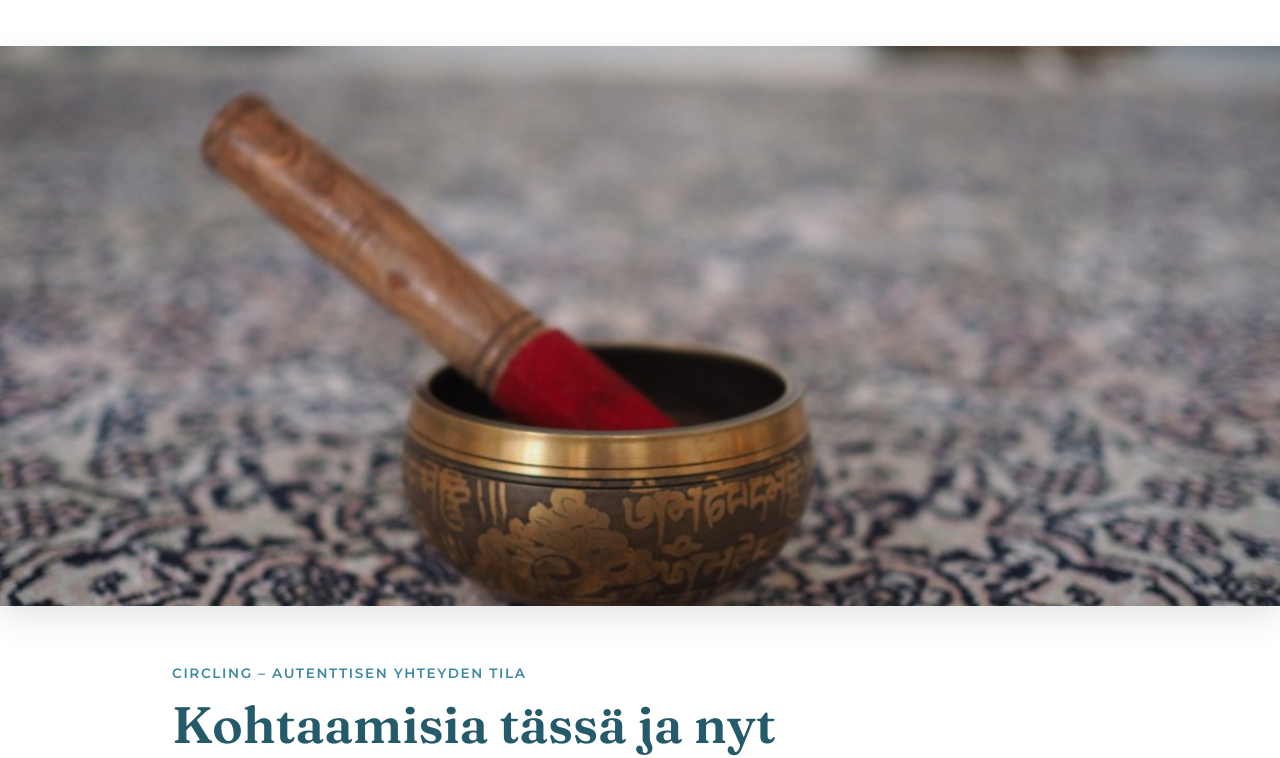
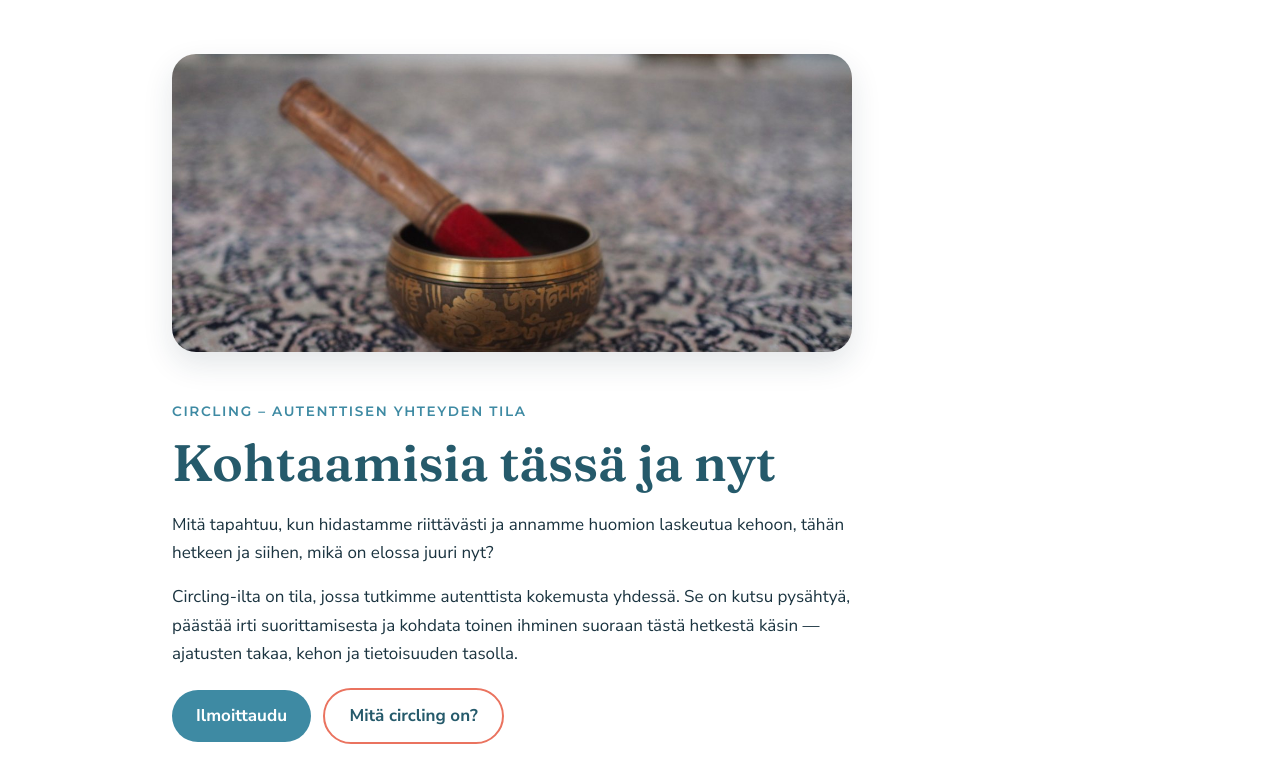
Before and after one commit to ossikonttinen/circling-fi, a plain HTML site: page index.html in a window 1280 px wide. Shown: the part 69-827 px from the top of the page. Drawn offline with nearby package versions, Linux system fonts and the light colour scheme; no server answers.

Commit message:
Kansikuva tekstipalstan levyiseksi tietokoneella
Co-Authored-By: Claude Opus 5.5 <noreply@anthropic.com>
Claude-Session: https://claude.ai/code/session_01XqWmraLhg7zmmDFSMGEkCE

```diff
--- a/tyyli.css
+++ b/tyyli.css
@@ -63,12 +63,11 @@ nav a.on{color:#fff;background:var(--turkoosi)}
 .nappi2:hover{background:var(--vastavari-vaalea)}
 
 /* ---------- Kansikuva (sivun ensimmäinen kuva) ---------- */
-.sivu > p:first-child:has(> img){width:100vw;margin:-8px 0 56px calc(50% - 50vw);overflow:visible}
+.sivu > p:first-child:has(> img){margin:0 0 48px}
 .sivu > p:first-child > img{
-  width:100vw;max-width:none;margin:0;border-radius:0;
+  width:100%;margin:0;border-radius:24px;
   aspect-ratio:16/7;               /* matalampi = enemmän leikattu ylä- ja alalaidasta */
   object-fit:cover;object-position:center 62%;
-  transform:rotate(0deg);          /* kallistus asteina, 0 = suora */
   box-shadow:0 12px 30px rgba(27,52,64,.12)}
 
 /* ---------- Muotokuvat: ![Nimi](kuva.jpg "muotokuva") ---------- */
@@ -156,7 +155,9 @@ footer p{margin:0}
   .ilta .tila{grid-column:2;justify-self:start}
   #sivu-linkit ul{grid-template-columns:1fr}
   .sivu{padding:36px 0 56px}
-  .sivu > p:first-child > img{aspect-ratio:16/10}
+  /* puhelimella kansikuva reunasta reunaan */
+  .sivu > p:first-child:has(> img){width:100vw;margin:-8px 0 40px calc(50% - 50vw)}
+  .sivu > p:first-child > img{width:100vw;max-width:none;border-radius:0;aspect-ratio:16/10}
   .slogan{font-size:.9rem;letter-spacing:.04em}
   h1{font-size:2.2rem}
   /* puhelimella sivu pienentää sloganin ja otsikon juuri niin paljon, että ne mahtuvat yhdelle riville */
```
